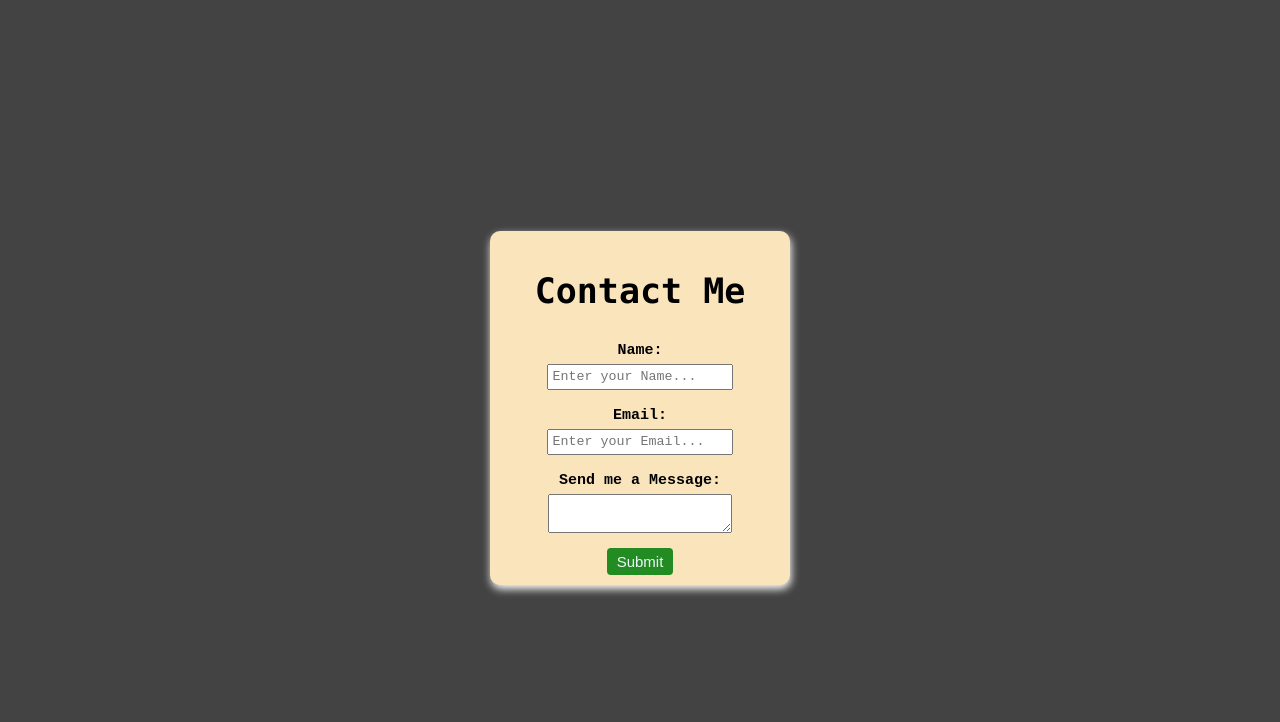
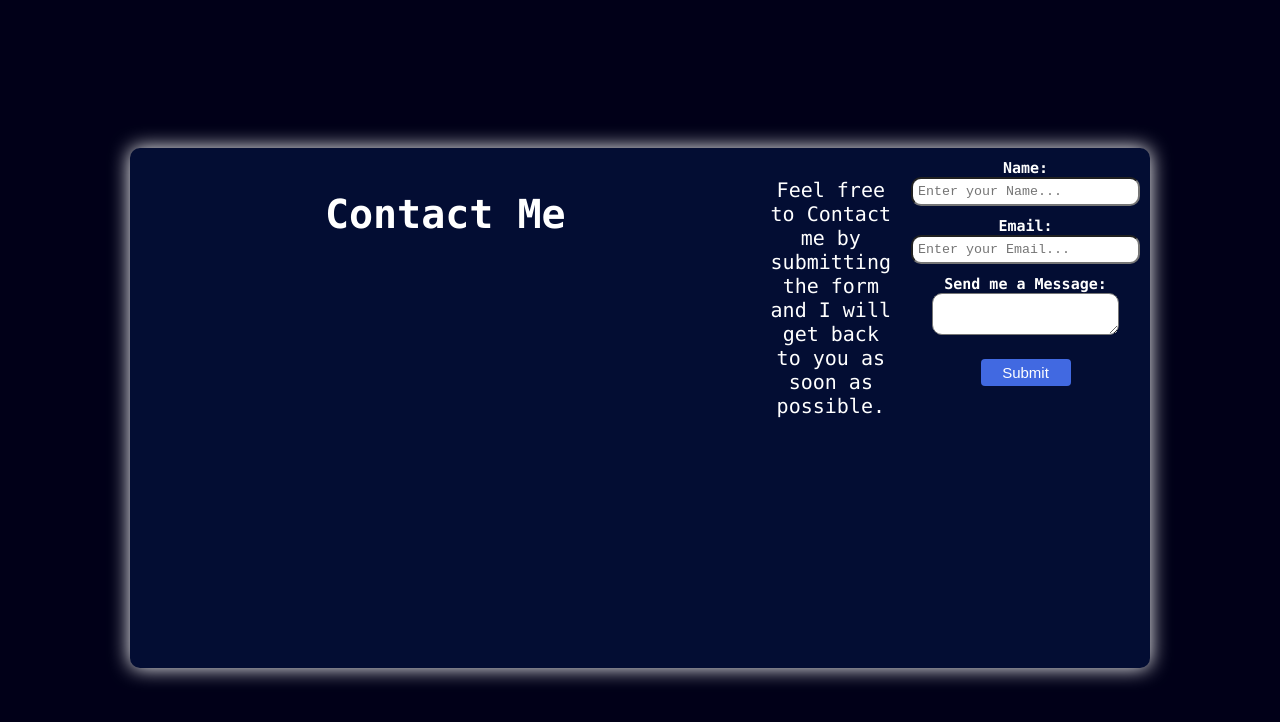
Before and after one commit to WilliamDini/williamdini, a plain HTML site: page index.html in a window 1280 px wide. Drawn offline with Linux system fonts and the light colour scheme.

Commit message:
Contact Me v1.1

```diff
--- a/index.html
+++ b/index.html
@@ -15,23 +15,33 @@
 
 
         <!-- Contact Form -->
-        <div class="form-container">
+        <div class="form-container inline">
+            <h2><strong>Contact Me</strong></h2>
+            <div class="info-text-box">
+
+                <p>Feel free to Contact me by submitting the form and I will get back to you as soon as possible.</p>
+            </div>
+
+            <div class="input-form">
                 <form>
-                <h2><strong>Contact Me</strong></h2>
                     <label for="name"><b>Name:</b>
-                    <input class="inline" required type="text" id="name" name="name" placeholder="Enter your Name...">
+                        <input required type="text" id="name" name="name" placeholder="Enter your Name...">
                     </label>
 
-                <label for="email"> <b>Email:</b>
-                    <input class="inline" required type="email" id="email" name="email" placeholder="Enter your Email...">
+                    <label for="email"><b>Email:</b>
+                        <input required type="email" id="email" name="email" placeholder="Enter your Email...">
                     </label>
 
-                <label for="message"> <b>Send me a Message:</b>
-                <textarea class="inline" required id="message" name="message"></textarea>
+                    <label for="message"><b>Send me a Message:</b>
+                        <textarea required id="message" name="message"></textarea>
                     </label>
+
                     <button class="subButn" type="submit">Submit</button>
                 </form>
             </div>
 
+        </div>
+
+
     </body>
 </html>
--- a/src/style.css
+++ b/src/style.css
@@ -1,61 +1,86 @@
 .form-container {
     text-align: center;
-    background-color: #F9E4BC;
-    width: 280px;
+    background-color: #030D33;
+    width: 1000px;
     padding: 10px;
+    height: 500px;
     border-radius: 10px;
-    box-shadow: 1px 4px 8px white;
+    box-shadow: 0px 0px 20px white;
+    font-family: "Copperplate", "Lucida Console";
+
+    display: flex;
+    gap: 20px;
+
+    /* height: 100vh;    */
 }
 
-h2 {
-    font-size: 35px;
-    font-family: "Copperplate", "Lucida Console";
+.form-container  p {
+    font-size: 20px;
+    color: white;
 }
 
-.inline {
-    display: block;
+.form-container  h2 {
+    font-size: 40px;
+    color: white;
+    text-align: center;
+    width: 100%;
+}
+
+.info-text-box,
+.input-form {
+    flex: 1;
+}
+
+/* .inline {
+    display: flex;
+    justify-content: space-around;
     margin: 5px auto 15px;
-}
+} */
 
 #message {
     min-width: fit-content;
     max-width: fit-content;
 }
 
-input, textarea {
-    width: 175px;
-    padding: 3.5px;
+.form-container  input,
+.form-container textarea {
+    width: 215px;
+    padding: 5px;
     margin-bottom: 10px;
     font-family: 'Courier New', Courier, monospace;
+    border-radius: 10px;
 
 }
 
-button {
-    background-color: forestgreen;
+.form-container  button {
+    background-color: royalblue;
     font-size: 15px;
     border-radius: 4px;
     border: none;
+    margin-top: 10px;
+    width: 90px;
     padding: 5px 10px;
-    color: aliceblue;
+    color: white;
 }
 
 button:hover {
-    background-color: green;
+    background-color: blue;
 }
 
 body {
-    background-color:rgb(67, 67, 67);
+    background-color:#010018;
 
     /* Modern Method to Center a Div! IMPORTANT */
+    height: 100vh;
     display: flex;
-    justify-content: center; /* horizontal */
-    align-items: center;     /* vertical */
-    height: 100vh;
+    justify-content: center;
+    align-items: center;
 }
 
 label {
     margin: auto;
-    color: black;
-    font-family: 'Courier New', Courier, monospace;
+    color: white;
+    text-align: left;
+    /* font-family: 'Courier New', Courier, monospace; */
     font-size: 15px;
 }
```
Lines whose indentation alone changed are shown as unchanged.
